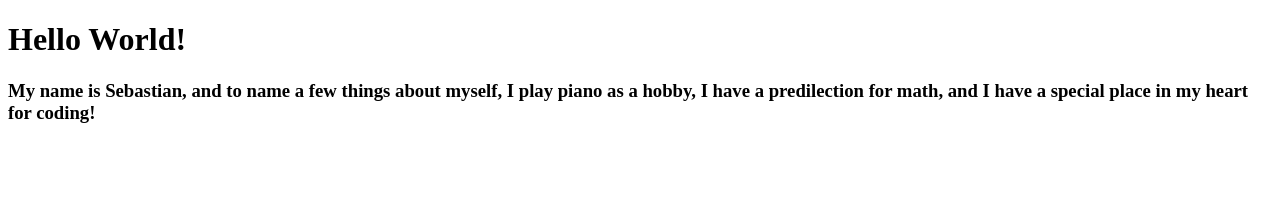
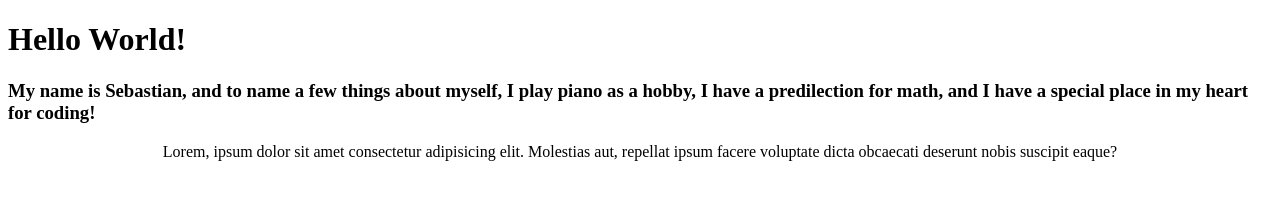
Before and after one commit to SebastianJeanF/SebastianJeanF.github.io, a plain HTML site: page index.html in a window 1280 px wide. Drawn offline with Linux system fonts and the light colour scheme.

Commit message:
Update index.html

```diff
--- a/index.html
+++ b/index.html
@@ -6,5 +6,9 @@
     <h3>My name is Sebastian, and to name a few things about myself,
       I play piano as a hobby, I have a predilection for math,
       and I have a special place in my heart for coding!</h3>
+    <main style="display: flex; justify-content: center;">
+      <divLorem ipsum dolor sit amet, consectetur adipisicing elit, sed do eiusmodtempor incididunt ut labore et dolore magna aliqua. Ut enim ad minim veniam,quis nostrud exercitation ullamco laboris nisi ut aliquip ex ea commodoconsequat. Duis aute irure dolor in reprehenderit in voluptate velit essecillum dolore eu fugiat nulla pariatur.</div>
+      <div>Lorem, ipsum dolor sit amet consectetur adipisicing elit. Molestias aut, repellat ipsum facere voluptate dicta obcaecati deserunt nobis suscipit eaque?</div>
+    </main
     </body>
   </html>
```
